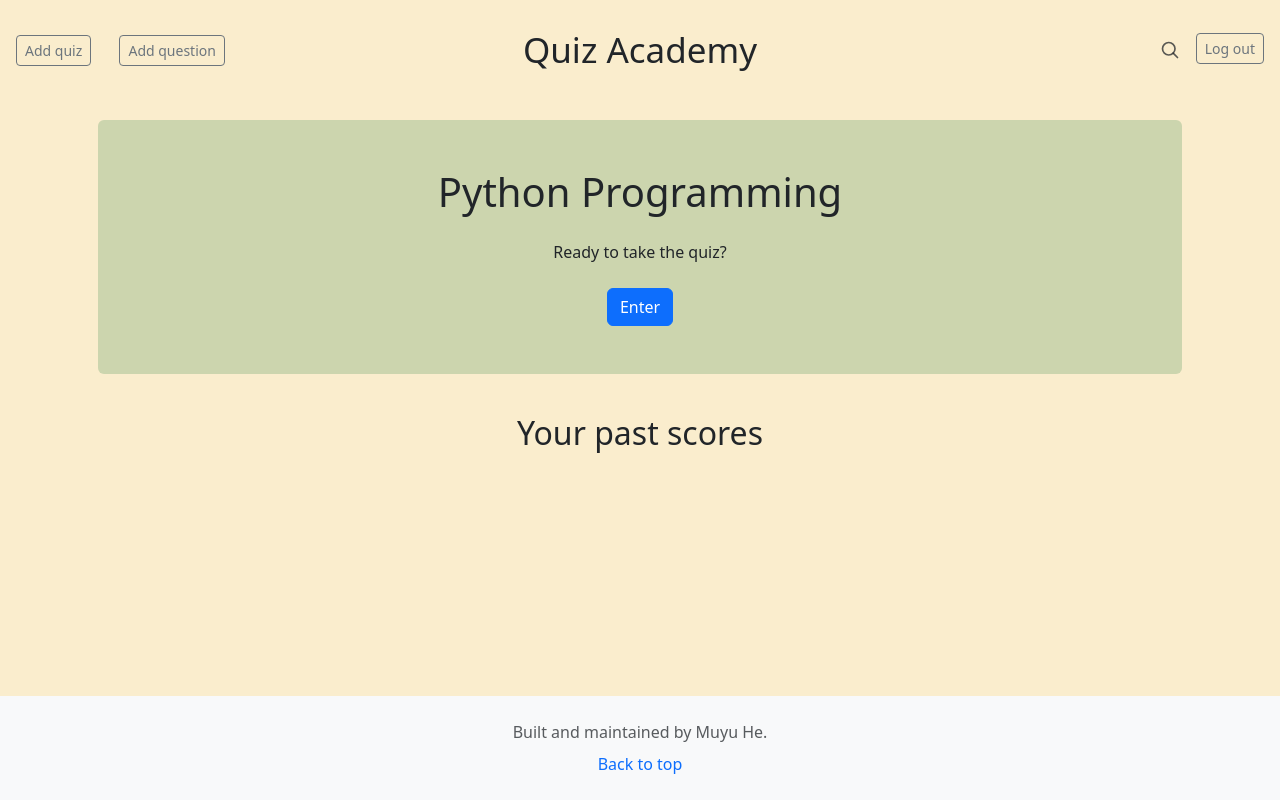
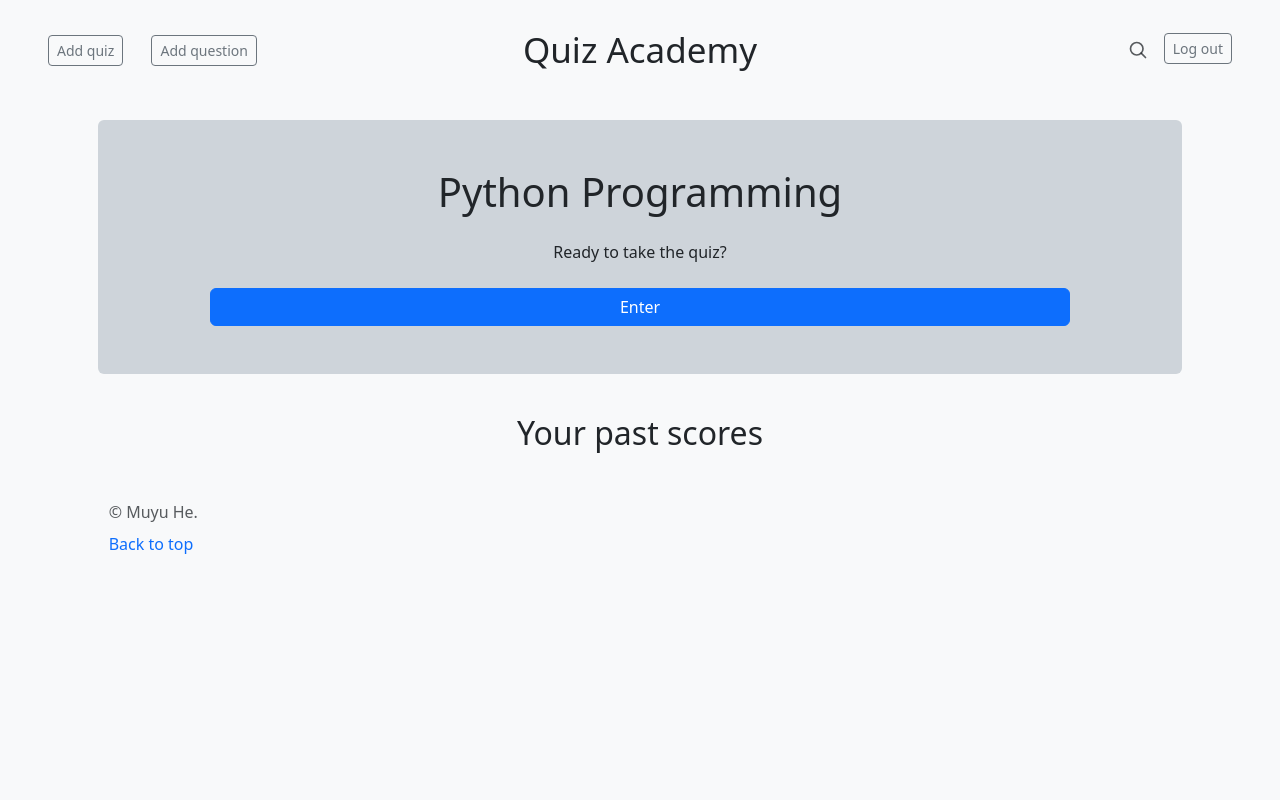
Before and after one commit to RiddleHe/QuizAcademy, a Django app: page /quiz/4/ in a window 1280 px wide. Run offline with Django 4.2, Linux system fonts and the light colour scheme; a user stored in the database is signed in; data comes from the database, SQL or seed files in the repository; both versions use the stored data as it was after the commit; data that the repository does not hold is empty; some libraries are stand-ins or nearby versions.

Commit message:
Changed color palatte, added conditionals to the index page elements.

```diff
--- a/quizzes/models.py
+++ b/quizzes/models.py
@@ -20,7 +20,7 @@
 class Quiz(models.Model):
 
     name = models.CharField(max_length=100)
-    head = models.ForeignKey(Question, null=True, on_delete=models.SET_NULL)
+    head = models.ForeignKey(Question, null=True, blank=True, on_delete=models.SET_NULL)
 
     def __str__(self):
         return self.name
--- a/quizzes/templates/quizzes/base.html
+++ b/quizzes/templates/quizzes/base.html
@@ -22,10 +22,10 @@
     <link rel="stylesheet" href="https://cdn.jsdelivr.net/npm/bootstrap-icons@1.5.0/font/bootstrap-icons.css">
 </head>
 
-<body style="background-color: #faedcd;">
+<body style="background-color: #F8F9FA;">
     <a name="top"></a>
 
-    <header class="blog-header py-4 px-3">
+    <header class="blog-header py-4 px-5">
         <div class="row flex-nowrap justify-content-between align-items-center">
             <div class="col-4 pt-1">
                 <a class="btn btn-sm btn-outline-secondary me-4" href="#">Add quiz</a>
@@ -62,9 +62,13 @@
     </div>
 
 
-    <footer class="blog-footer bg-light text-center py-4 fixed-bottom">
-        <div class="text-muted mb-2">Built and maintained by Muyu He.</div>
-        <a href="#top" class="text-decoration-none">Back to top</a>
+    <footer class="blog-footer bg-light text-start py-4" style="background-color: #F2E5D7">
+        <div class="row">
+            <div class="col-lg-3 offset-lg-1">
+                <div class="text-muted mb-2">&copy; Muyu He.</div>
+                <a href="#top" class="text-decoration-none">Back to top</a>
+            </div>
+        </div>
     </footer>
 
 
--- a/quizzes/templates/quizzes/quiz.html
+++ b/quizzes/templates/quizzes/quiz.html
@@ -1,14 +1,14 @@
 {% extends 'quizzes/base.html' %}
 
 {% block header %}
-    <div class="jumbotron p-3 p-md-5 mx-3 text-white rounded" style="background-color: #ccd5ae">
-        <div class="col-md-12 px-0 text-center">
+    <div class="jumbotron p-3 p-md-5 mx-3 text-white rounded" style="background-color: #CED4DA">
+        <div class="col-md-12 px-3 text-center">
             <h1 class="text-dark px-4">{{quiz.name}}</h1>
             <p class="text-dark my-4">Ready to take the quiz?</p>
-            <form action="{% url 'quizzes:quiz' quiz.id %}" method="post">
+            <form action="{% url 'quizzes:quiz' quiz.id %}" method="post" class="d-grid">
                 {% csrf_token %}
                 <input type="hidden">
-                <button name="submit" class="btn btn-primary">Enter</button>
+                <button name="submit" class="btn btn-primary mx-5">Enter</button>
             </form>
         </div>
     </div>
@@ -23,7 +23,7 @@
 
             {% for score in scores %}
             <div class="col-md-4 mb-3">
-                <div class="card flex-md-row mb-4 box-shadow h-md-250 p-3" style="background-color: #fefae0">
+                <div class="card flex-md-row mb-4 box-shadow h-md-250 p-3" style="background-color: #E9ECEF">
                     <div class="card-body d-flex flex-column align-items-start">
                         <strong class="d-inline-block mb-2 text-primary">{{score.quiz.name}}</strong>
                         <h6 class="mb-2 card-text">Score {{score.score}}</h6>
```
Also changed, not shown: quizzes/templates/quizzes/index.html (+14 -6 lines), db.sqlite3, quizzes/migrations/0012_alter_quiz_head.py (added), 3 other files.
